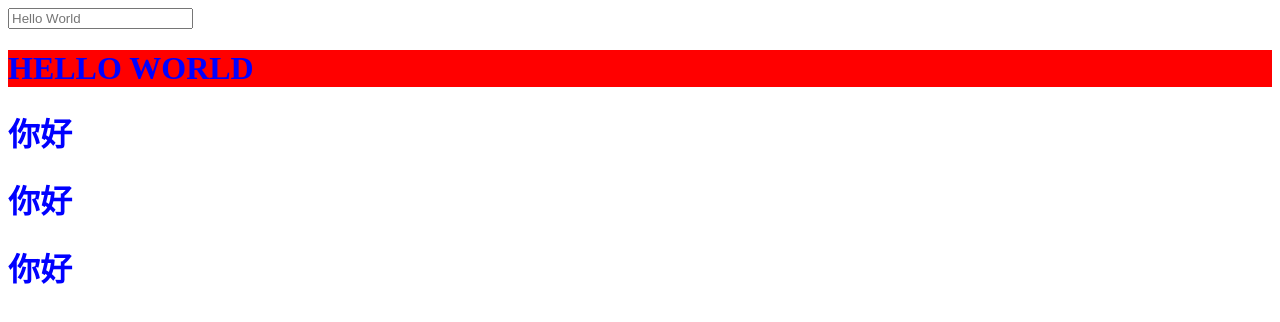
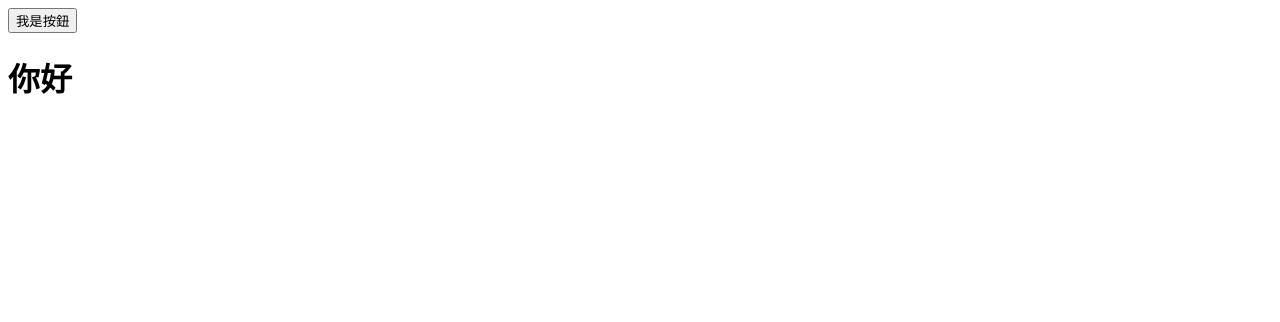
Before and after one commit to Sachico0912/ReactPlayground, a React (Vite) app in the folder vite-project/: page / in a window 1280 px wide. Shown: the top 322 px of the page. Built offline with nearby package versions, Linux system fonts and the light colour scheme.

Commit message:
事件處理

```diff
--- a/vite-project/src/App.jsx
+++ b/vite-project/src/App.jsx
@@ -1,21 +1,17 @@
-import "./App.css";
-
 function MyComponent() {
   return <h1>你好</h1>;
 }
 
 function App() {
-  const text = "Hello World";
-
   return (
     <>
-      <input type="text" placeholder={text} />
-      <h1 style={{ backgroundColor: "red" }} className="h1-tag">
-        {text.toUpperCase()}
-      </h1>
-      {/* 只有這裡可以使用 JS 語法 */}
-      <MyComponent />
-      <MyComponent />
+      <button
+        onClick={function () {
+          alert("hello");
+        }}
+      >
+        我是按鈕
+      </button>
       <MyComponent />
     </>
   );
```
